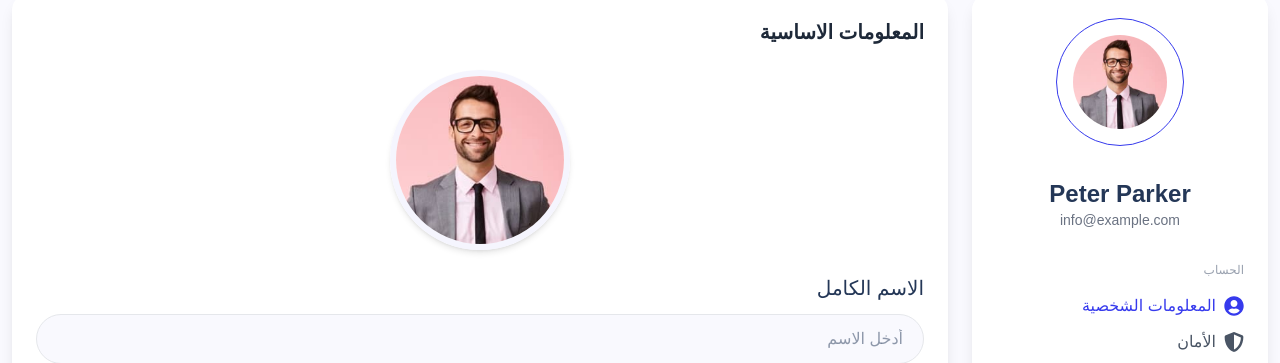
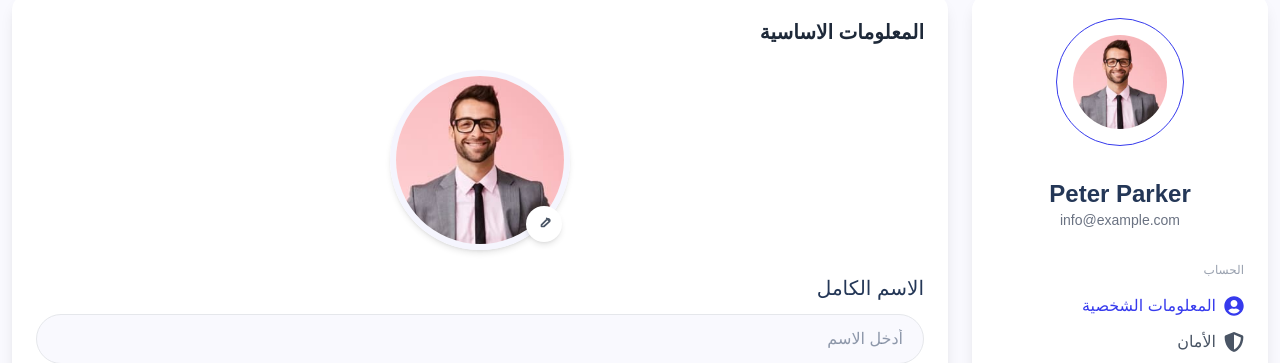
Before and after one commit to Shtya/elite-gate, a Next.js app: page /personal-info in a window 1280 px wide. Shown: the part 237-600 px from the top of the page. Built offline with nearby package versions, Linux system fonts and the light colour scheme; a small style sheet from the web is missing; a web font is replaced by a local one; what @bprogress/next would draw is missing.

Commit message:
Add edit icon to personal image

```diff
--- a/src/components/main/customer/personal-info/BasicInfoForm.tsx
+++ b/src/components/main/customer/personal-info/BasicInfoForm.tsx
@@ -11,16 +11,19 @@ type BasicInfo = {
     fullName: string;
     email: string;
     phone: string;
+    image: string;
 };
+
+
 
 export default function BasicInfoForm() {
     const [info, setInfo] = useState<BasicInfo>({
         fullName: '',
         email: '',
         phone: '',
+        image: '/users/user-1.jpg',
     });
-
-    const [selectedImage, setSelectedImage] = useState<string>('/users/user-1.jpg');
+    ;
 
     const handleChange =
         (key: keyof BasicInfo) =>
@@ -32,25 +35,30 @@ export default function BasicInfoForm() {
         const file = e.target.files?.[0];
         if (file) {
             const imageUrl = URL.createObjectURL(file);
-            setSelectedImage(imageUrl);
+            setInfo((prev) => ({ ...prev, image: imageUrl }));
         }
     };
 
+
     const handleSubmit = (e: React.FormEvent) => {
         e.preventDefault();
-        console.log('تم الإرسال:', info, selectedImage);
+        console.log('تم الإرسال:', info);
     };
 
     const handleCancel = () => {
-        setInfo({ fullName: '', email: '', phone: '' });
-        setSelectedImage('/users/user-1.jpg');
+        setInfo({
+            fullName: '',
+            email: '',
+            phone: '',
+            image: '/users/user-1.jpg',
+        });
     };
+
 
     return (
         <Card title='المعلومات الاساسية'>
             {/* رفع الصورة */}
             <div className="relative mx-auto mb-6 w-[180px] h-[180px]">
-                <div className="avatar-upload__edit">
                 <input
                     id="imageUpload"
                     accept=".png, .jpg, .jpeg"
@@ -58,19 +66,27 @@ export default function BasicInfoForm() {
                     type="file"
                     onChange={handleImageChange}
                 />
-                    <label
-                        htmlFor="imageUpload"
-                        className="avatar-upload__label absolute inset-0 cursor-pointer"
-                    />
-                </div>
+                <label htmlFor="imageUpload" className="cursor-pointer">
                     <img
                         alt="الصورة الشخصية"
                         loading="lazy"
                         width={180}
                         height={180}
                         className="rounded-full border-[6px] border-[#F5F5FE] shadow-md"
-                    src={selectedImage}
+                        src={info.image}
                     />
+                    <div className="absolute bottom-2 right-2 bg-white rounded-full p-2 shadow-md">
+                        <svg
+                            xmlns="http://www.w3.org/2000/svg"
+                            className="h-5 w-5 text-gray-600"
+                            fill="none"
+                            viewBox="0 0 24 24"
+                            stroke="currentColor"
+                        >
+                            <path strokeLinecap="round" strokeLinejoin="round" strokeWidth={2} d="M15.232 5.232l3.536 3.536M9 13l6.536-6.536a2 2 0 112.828 2.828L11.828 15H9v-2z" />
+                        </svg>
+                    </div>
+                </label>
             </div>
 
             {/* النموذج */}
```
Lines whose indentation alone changed are shown as unchanged.
